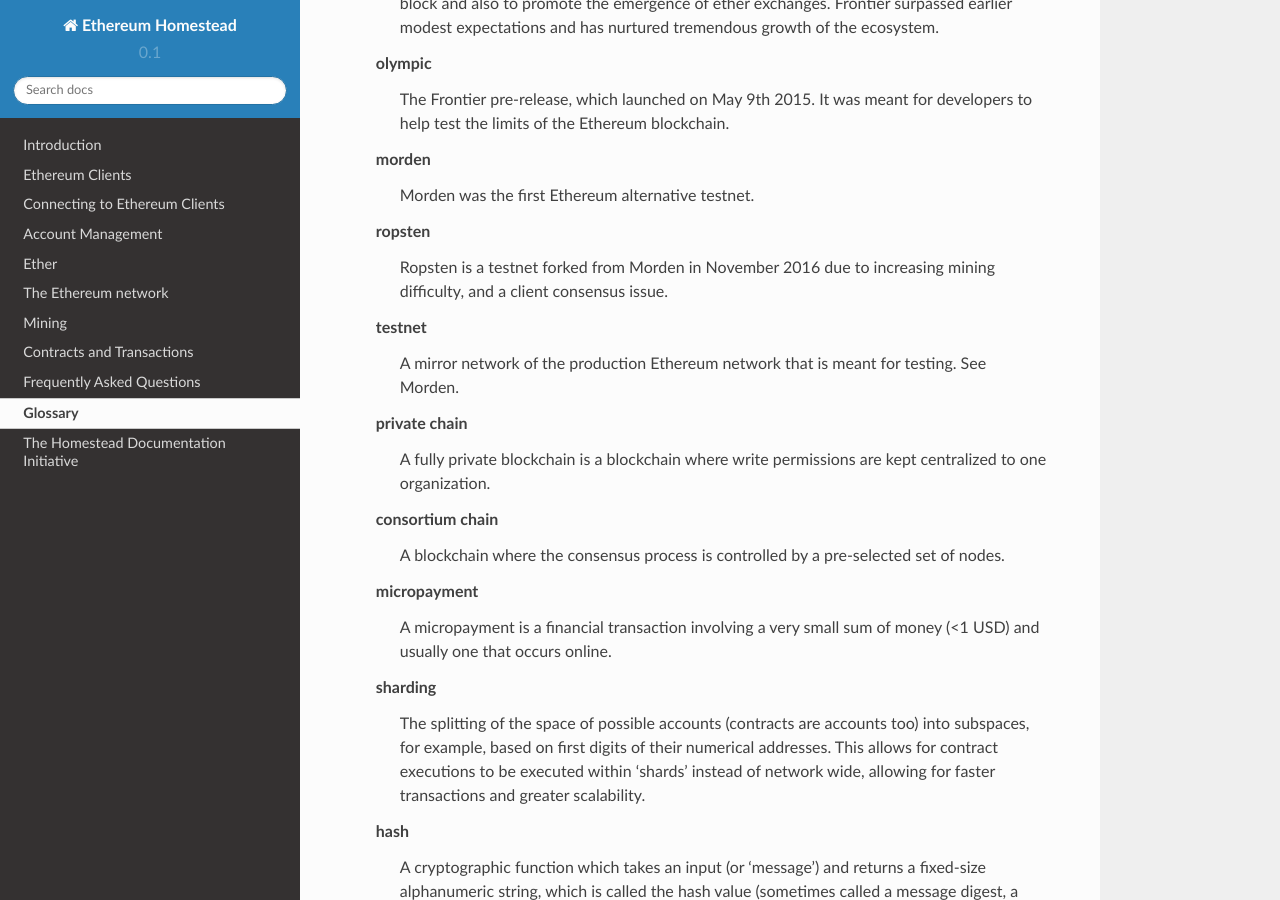
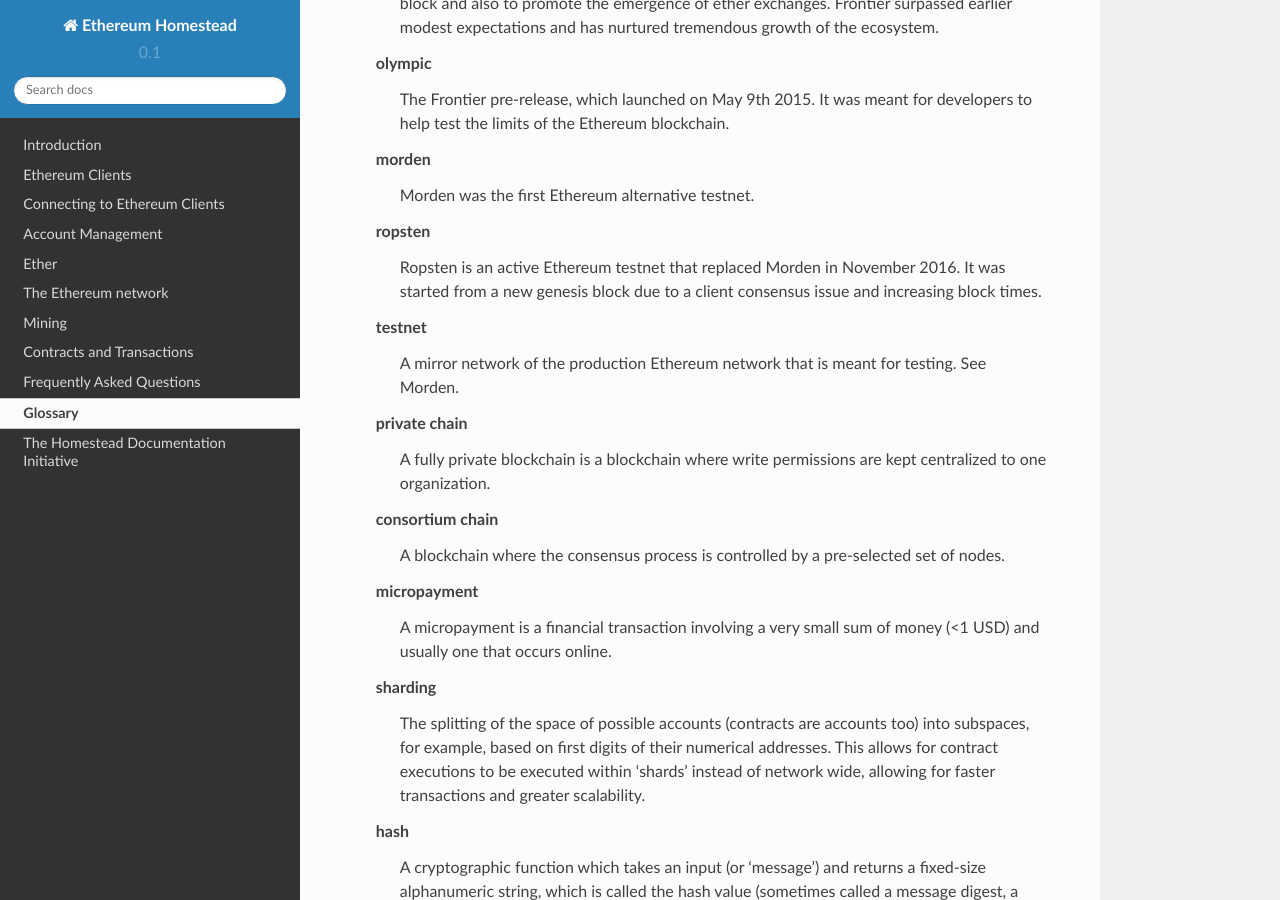
Before and after one commit to ethereum/homestead-guide, a Sphinx documentation site: the page built from source/glossary.rst, in a window 1280 px wide and 900 px high, scrolled down 7951 px. Built offline with Sphinx 7.4.7 and the Read the Docs theme 2.0.0, drawn with Linux system fonts in a browser that asks for light colours.

Commit message:
Fix error in ropsten glossary definition

```diff
--- a/source/glossary.rst
+++ b/source/glossary.rst
@@ -221,7 +221,7 @@
       Morden was the first Ethereum alternative testnet.
 
    ropsten
-      Ropsten is a testnet forked from Morden in November 2016 due to increasing mining difficulty, and a client consensus issue.
+      Ropsten is an active Ethereum testnet that replaced Morden in November 2016. It was started from a new genesis block due to a client consensus issue and increasing block times.
 
    testnet
       A mirror network of the production Ethereum network that is meant for testing. See Morden.
```
